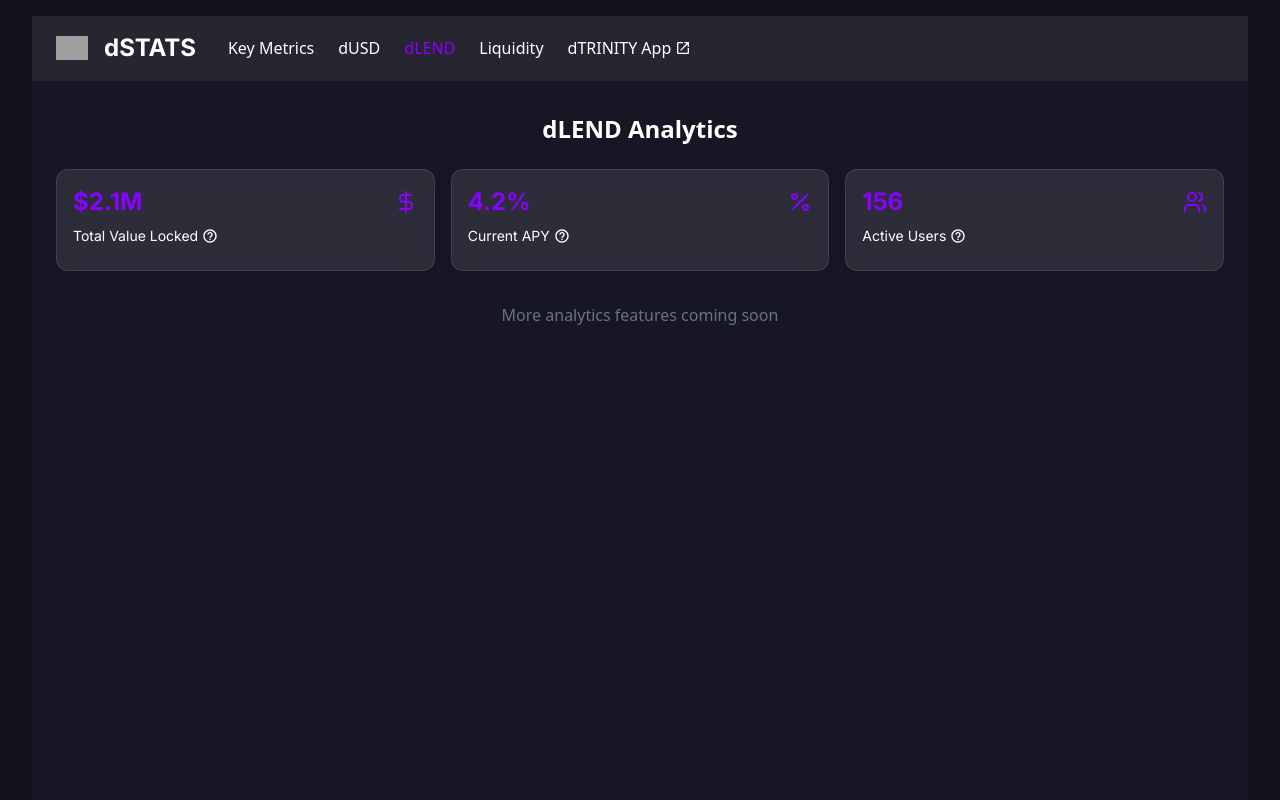
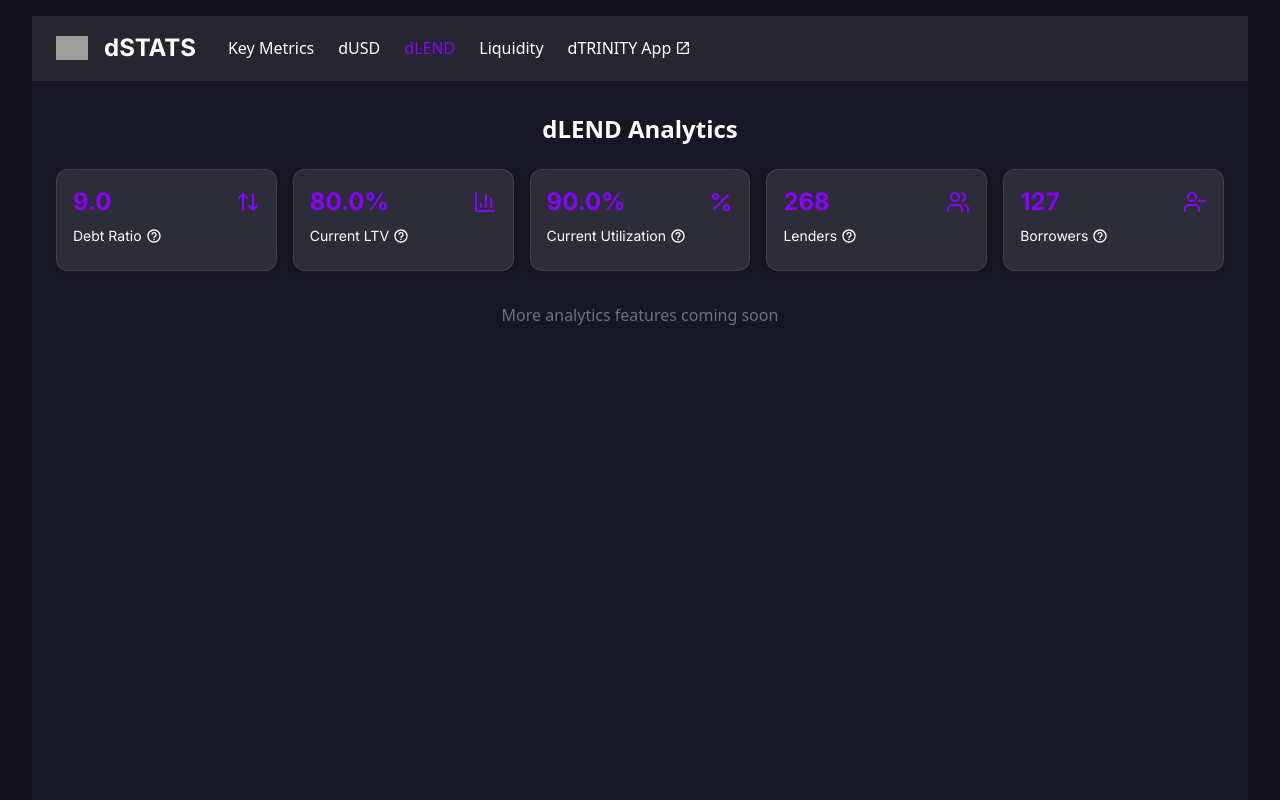
Before and after one commit to BuenoStably/dstats-horizon, a React (Vite) app: page /dlend in a window 1280 px wide. Shown: the top 800 px of the page. Built offline with nearby package versions, Linux system fonts and the light colour scheme; grey boxes are pictures that could not be loaded.

Commit message:
Update DLEND metrics cards
Removed existing metrics on the dLEND page and added new metrics including Debt Ratio, Current LTV, Current Utilization, Lenders, and Borrowers with their respective amounts.
[skip gpt_engineer]

```diff
--- a/src/pages/dLEND.tsx
+++ b/src/pages/dLEND.tsx
@@ -1,26 +1,38 @@
 import Navbar from "@/components/Navbar";
 import MetricCard from "@/components/MetricCard";
-import { DollarSign, Percent, Users } from "lucide-react";
+import { Percent, Users, ArrowUpDown, BarChart3, UserMinus } from "lucide-react";
 
 const DLENDPage = () => {
   const metrics = [
     {
-      value: "$2.1M",
-      label: "Total Value Locked",
-      tooltip: "Total value locked in dLEND protocol",
-      icon: <DollarSign className="w-5 h-5 sm:w-6 sm:h-6" />,
+      value: "9.0",
+      label: "Debt Ratio",
+      tooltip: "Current debt ratio of the protocol",
+      icon: <ArrowUpDown className="w-5 h-5 sm:w-6 sm:h-6" />,
     },
     {
-      value: "4.2%",
-      label: "Current APY",
-      tooltip: "Current annual percentage yield",
+      value: "80.0%",
+      label: "Current LTV",
+      tooltip: "Current Loan to Value ratio",
+      icon: <BarChart3 className="w-5 h-5 sm:w-6 sm:h-6" />,
+    },
+    {
+      value: "90.0%",
+      label: "Current Utilization",
+      tooltip: "Current protocol utilization rate",
       icon: <Percent className="w-5 h-5 sm:w-6 sm:h-6" />,
     },
     {
-      value: "156",
-      label: "Active Users",
-      tooltip: "Number of unique addresses using dLEND",
+      value: "268",
+      label: "Lenders",
+      tooltip: "Total number of unique lenders",
       icon: <Users className="w-5 h-5 sm:w-6 sm:h-6" />,
+    },
+    {
+      value: "127",
+      label: "Borrowers",
+      tooltip: "Total number of unique borrowers",
+      icon: <UserMinus className="w-5 h-5 sm:w-6 sm:h-6" />,
     },
   ];
 
@@ -29,7 +41,7 @@ const DLENDPage = () => {
       <Navbar />
       <main className="container mx-auto px-3 sm:px-6 py-6 sm:py-8 min-h-[calc(100vh-73px)]">
         <h1 className="text-xl sm:text-2xl font-bold mb-4 sm:mb-6">dLEND Analytics</h1>
-        <div className="grid grid-cols-1 sm:grid-cols-2 lg:grid-cols-3 gap-3 sm:gap-4 mb-6 sm:mb-8">
+        <div className="grid grid-cols-1 sm:grid-cols-2 lg:grid-cols-3 xl:grid-cols-5 gap-3 sm:gap-4 mb-6 sm:mb-8">
           {metrics.map((metric, index) => (
             <MetricCard key={index} {...metric} />
           ))}
```
